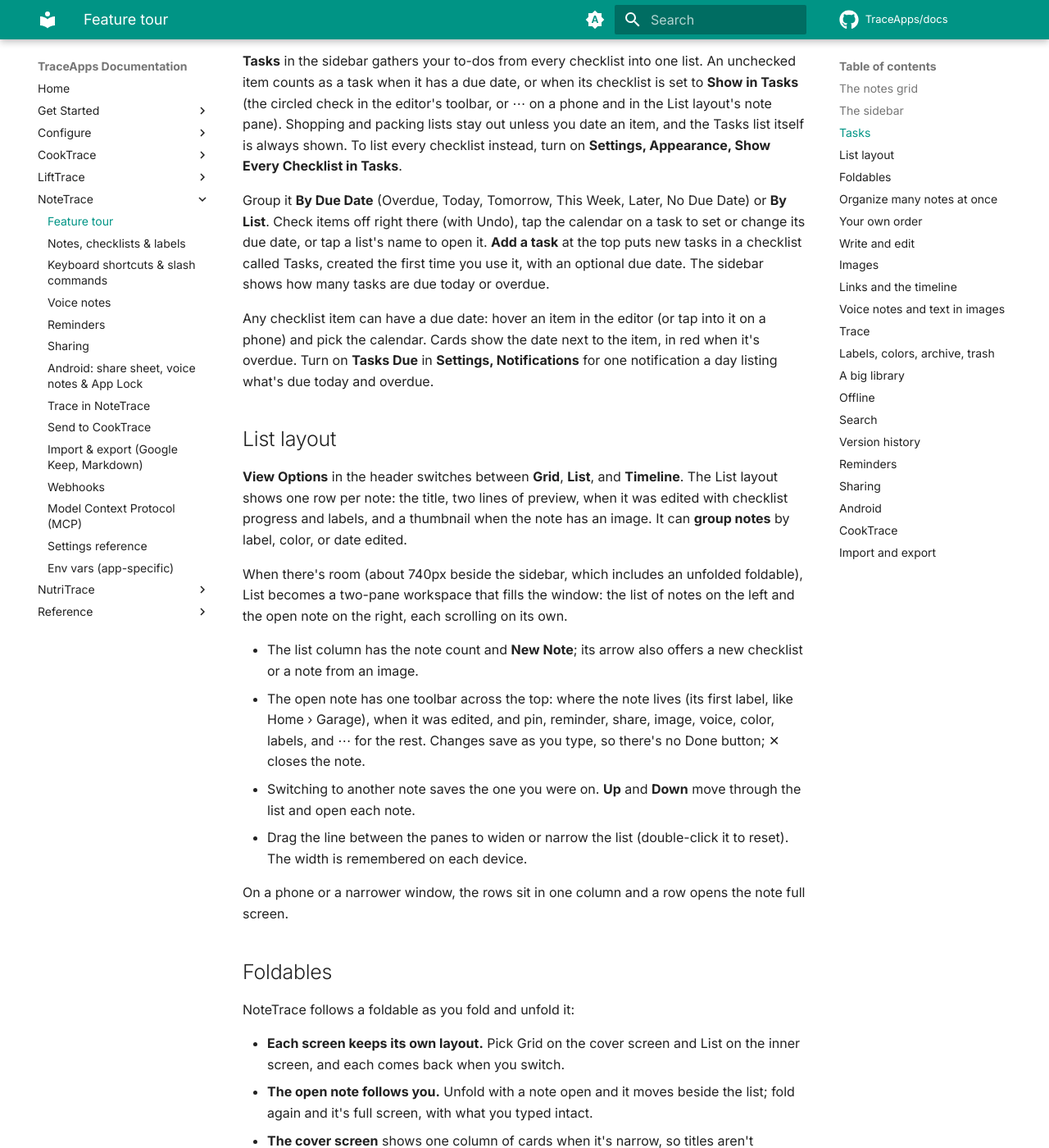
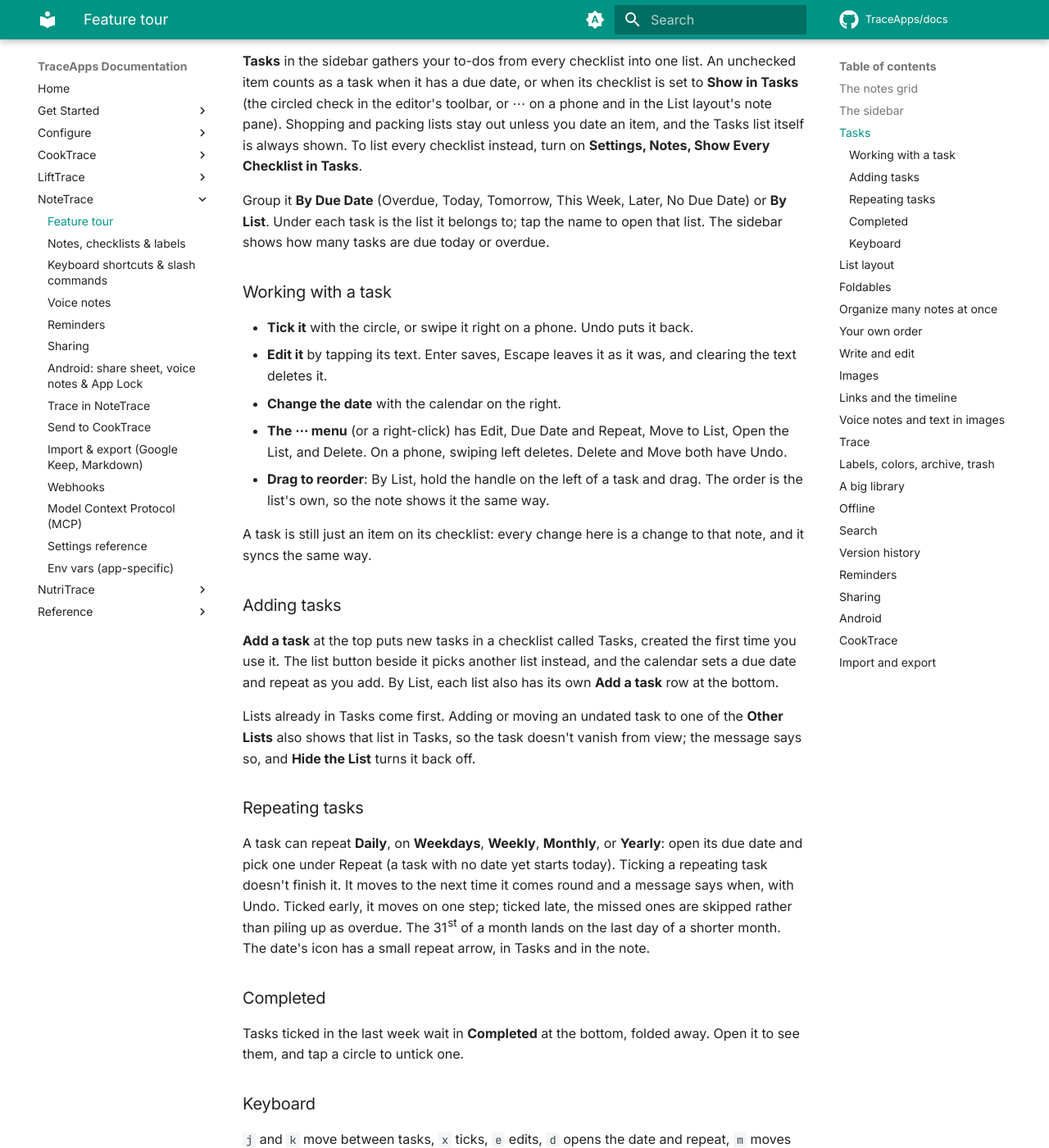
Before and after one commit to TraceApps/docs, an MkDocs documentation site: the page built from docs/notetrace/features.md, in a window 1280 px wide and 1400 px high, scrolled down 1794 px. Shown: the whole window at 82% size. Built offline with MkDocs 1.6.1 and Material for MkDocs 9.7.7, drawn with Linux system fonts in a browser that asks for light colours; comment, search, counter and statistics services are not loaded; some of the changed text lies outside the part shown.

Commit message:
Document the reworked NoteTrace Tasks view

```diff
--- a/docs/notetrace/features.md
+++ b/docs/notetrace/features.md
@@ -24,9 +24,37 @@ With **Persistent Sidebar** on, the button beside the logo collapses the sidebar
 
 ## Tasks {#tasks}
 
-**Tasks** in the sidebar gathers your to-dos from every checklist into one list. An unchecked item counts as a task when it has a due date, or when its checklist is set to **Show in Tasks** (the circled check in the editor's toolbar, or ⋯ on a phone and in the List layout's note pane). Shopping and packing lists stay out unless you date an item, and the Tasks list itself is always shown. To list every checklist instead, turn on **Settings, Appearance, Show Every Checklist in Tasks**.
+**Tasks** in the sidebar gathers your to-dos from every checklist into one list. An unchecked item counts as a task when it has a due date, or when its checklist is set to **Show in Tasks** (the circled check in the editor's toolbar, or ⋯ on a phone and in the List layout's note pane). Shopping and packing lists stay out unless you date an item, and the Tasks list itself is always shown. To list every checklist instead, turn on **Settings, Notes, Show Every Checklist in Tasks**.
 
- Group it **By Due Date** (Overdue, Today, Tomorrow, This Week, Later, No Due Date) or **By List**. Check items off right there (with Undo), tap the calendar on a task to set or change its due date, or tap a list's name to open it. **Add a task** at the top puts new tasks in a checklist called Tasks, created the first time you use it, with an optional due date. The sidebar shows how many tasks are due today or overdue.
+Group it **By Due Date** (Overdue, Today, Tomorrow, This Week, Later, No Due Date) or **By List**. Under each task is the list it belongs to; tap the name to open that list. The sidebar shows how many tasks are due today or overdue.
+
+### Working with a task {#task-actions}
+
+- **Tick it** with the circle, or swipe it right on a phone. Undo puts it back.
+- **Edit it** by tapping its text. Enter saves, Escape leaves it as it was, and clearing the text deletes it.
+- **Change the date** with the calendar on the right.
+- **The ⋯ menu** (or a right-click) has Edit, Due Date and Repeat, Move to List, Open the List, and Delete. On a phone, swiping left deletes. Delete and Move both have Undo.
+- **Drag to reorder**: By List, hold the handle on the left of a task and drag. The order is the list's own, so the note shows it the same way.
+
+A task is still just an item on its checklist: every change here is a change to that note, and it syncs the same way.
+
+### Adding tasks {#adding-tasks}
+
+**Add a task** at the top puts new tasks in a checklist called Tasks, created the first time you use it. The list button beside it picks another list instead, and the calendar sets a due date and repeat as you add. By List, each list also has its own **Add a task** row at the bottom.
+
+Lists already in Tasks come first. Adding or moving an undated task to one of the **Other Lists** also shows that list in Tasks, so the task doesn't vanish from view; the message says so, and **Hide the List** turns it back off.
+
+### Repeating tasks {#repeat}
+
+A task can repeat **Daily**, on **Weekdays**, **Weekly**, **Monthly**, or **Yearly**: open its due date and pick one under Repeat (a task with no date yet starts today). Ticking a repeating task doesn't finish it. It moves to the next time it comes round and a message says when, with Undo. Ticked early, it moves on one step; ticked late, the missed ones are skipped rather than piling up as overdue. The 31st of a month lands on the last day of a shorter month. The date's icon has a small repeat arrow, in Tasks and in the note.
+
+### Completed {#completed}
+
+Tasks ticked in the last week wait in **Completed** at the bottom, folded away. Open it to see them, and tap a circle to untick one.
+
+### Keyboard {#tasks-keyboard}
+
+`j` and `k` move between tasks, `x` ticks, `e` edits, `d` opens the date and repeat, `m` moves to another list, `o` opens the list, `#` deletes, and `n` jumps to Add a task. See [Keyboard shortcuts](shortcuts.md#tasks).
 
 Any checklist item can have a due date: hover an item in the editor (or tap into it on a phone) and pick the calendar. Cards show the date next to the item, in red when it's overdue. Turn on **Tasks Due** in **Settings, Notifications** for one notification a day listing what's due today and overdue.
 
```
Also changed, not shown: docs/notetrace/index.md (+1 -1 lines), docs/notetrace/mcp.md (+1 -1 lines), docs/notetrace/notes.md (+1 -1 lines), docs/notetrace/shortcuts.md (+13 -0 lines).
